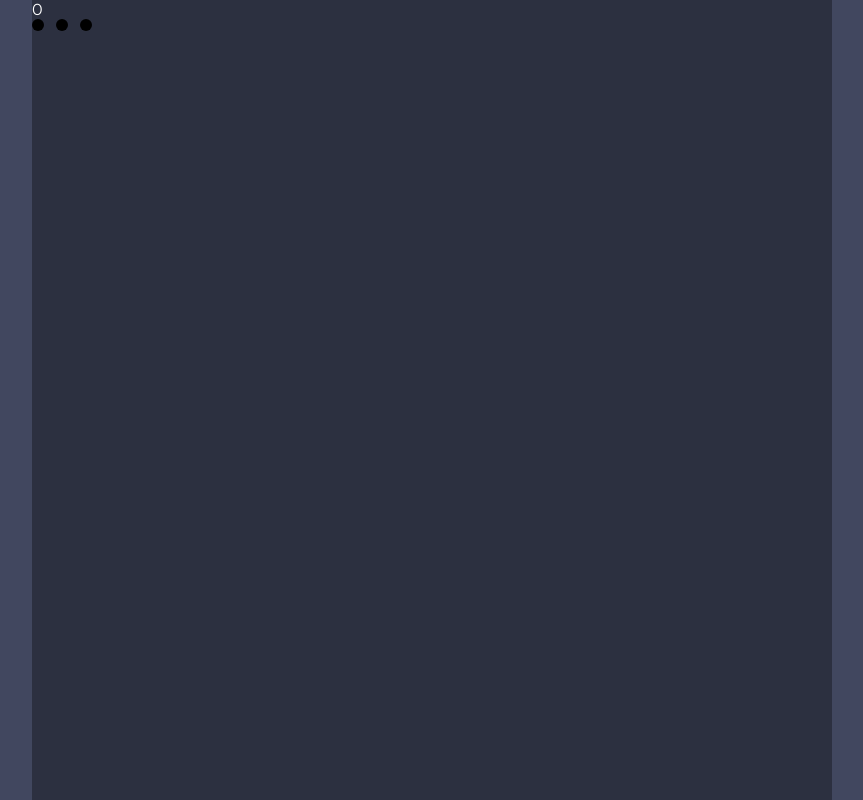
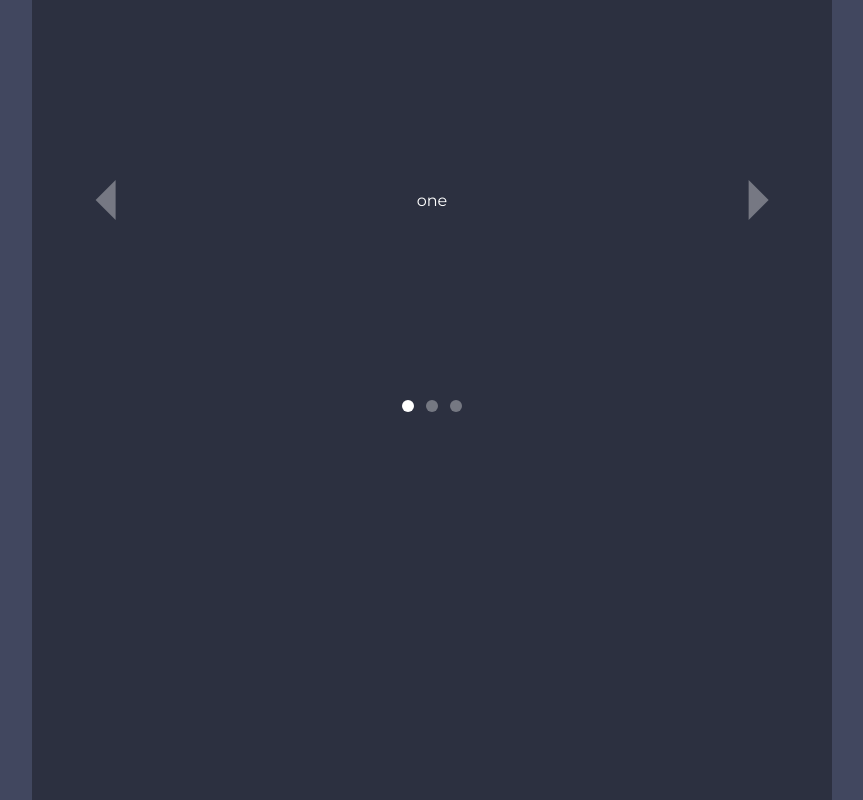
Before and after one commit to zetmate/exchange-widget, a React app: page /#/wallet in a window 1280 px wide. Shown: the whole page, without its empty margins (208-1071 px from the left). Built offline with nearby package versions, Linux system fonts and the light colour scheme; the HTML template or start-up script is replaced by a standard one.

Commit message:
implement carousel component

```diff
--- a/src/App/screens/Wallet/index.tsx
+++ b/src/App/screens/Wallet/index.tsx
@@ -1,17 +1,16 @@
 import React from 'react';
 
 import { Carousel } from '../../../ui-kit/elements';
+
+const items = ['one', 'two', 'three'];
 
 /**
  * Wallet Screen component
  */
 const WalletScreen: React.FC = React.memo(() => {
 	return (
-		<div>
-			<Carousel
-				numItems={ 3 }
-				render={ index => <>{ index }</> }
-			/>
+		<div style={ { height: '50%' } }>
+			<Carousel items={ items } />
 		</div>
 	);
 });
--- a/src/styles/theme.ts
+++ b/src/styles/theme.ts
@@ -1,3 +1,5 @@
+import { useTheme as useThemeOriginal } from 'styled-components';
+
 type Theme = {
 	colors: {
 		text: string;
@@ -60,7 +62,10 @@ const mainTheme: Theme = {
 	},
 };
 
+const useTheme = (): Theme => useThemeOriginal() as Theme;
+
 export {
 	mainTheme,
 	Theme,
+	useTheme,
 };
--- a/src/ui-kit/elements/Carousel/Carousel.styled.tsx
+++ b/src/ui-kit/elements/Carousel/Carousel.styled.tsx
@@ -1,29 +1,39 @@
 import styled from 'styled-components';
-import { Flex } from '../../layout';
+import { FlexCenter, FlexRowBetween } from '../../layout';
 
-/*
- * Dot buttons
- */
+const SelfContainer = styled(FlexRowBetween)`
+	width: 100%;
+	height: 100%;
 
-const dotSize = '12px';
+	padding: 0 2%;
 
-export const Dot = styled.div`
-	width: ${ dotSize };
-	height: ${ dotSize };
-
-	// FIXME: hardcoded color
-	background: black;
-
-	border-radius: 100%;
+	align-items: center;
 `;
 
-export const ButtonsContainer = styled(Flex)`
+const ArrowContainer = styled(FlexCenter)`
+	width: 15%;
+	height: 20%;
+`;
+
+const ContentContainer = styled(FlexCenter)`
+	flex: 1 0 auto;
+`;
+
+const DotsContainer = styled(FlexCenter)`
+	width: 100%;
 
 	> * {
-		margin-right: ${ dotSize };
+		margin-right: 12px;
 	}
 
-	:last-child {
+	> :last-child {
 		margin-right: 0;
 	}
 `;
+
+export {
+	SelfContainer,
+	ContentContainer,
+	ArrowContainer,
+	DotsContainer,
+};
--- /dev/null
+++ b/src/ui-kit/elements/Carousel/DotButton/DotButton.styled.tsx
@@ -0,0 +1,29 @@
+import styled from 'styled-components';
+import { StyledProps } from '../../../../types';
+
+const dotSize = '12px';
+
+type DotProps = StyledProps & {
+	isActive: boolean;
+};
+
+const getDotBg = (p: DotProps) => {
+	if (p.isActive) {
+		return p.theme.colors.white;
+	}
+
+	return p.theme.colors.transparentWhite;
+};
+
+const Dot = styled.div<DotProps>`
+	width: ${ dotSize };
+	height: ${ dotSize };
+
+	background: ${ getDotBg };
+
+	border-radius: 100%;
+`;
+
+export {
+	Dot,
+};
--- /dev/null
+++ b/src/ui-kit/elements/Carousel/DotButton/index.tsx
@@ -0,0 +1,31 @@
+import React, { useCallback } from 'react';
+import { observer } from 'mobx-react';
+
+import { ICarouselStore } from '../store';
+import { Dot } from './DotButton.styled';
+
+type Props = {
+	index: number;
+	store: ICarouselStore;
+}
+
+const DotButton: React.FC<Props> = observer(({ index, store }) => {
+
+	const isActive = store.currentIndex === index;
+
+	const onClick = useCallback(() => {
+		store.switchTo(index);
+	}, [store, index]);
+
+	return (
+		<Dot
+			isActive={ isActive }
+			onClick={ onClick }
+		/>
+	);
+});
+
+DotButton.displayName = 'DotButton';
+
+export { Props as DotButtonProps };
+export default DotButton;
--- a/src/ui-kit/elements/Carousel/index.tsx
+++ b/src/ui-kit/elements/Carousel/index.tsx
@@ -1,55 +1,108 @@
-import React, { useMemo, useState } from 'react';
+import React, { useEffect, useMemo } from 'react';
+import { observer } from 'mobx-react';
 
-import { Dot, ButtonsContainer } from './Carousel.styled';
+import { useTheme } from '../../../styles/theme';
+import CaretIcon from '../../icons/Caret';
+
+import {
+	ArrowContainer,
+	ContentContainer,
+	DotsContainer,
+	SelfContainer,
+} from './Carousel.styled';
+
+import { CarouselStore } from './store';
+import DotButton from './DotButton';
 
 type Props = {
 	/**
-	 * Quantity of items in carousel
+	 * List of elements in carousel
 	 */
-	numItems: number;
+	items: JSX.Element[];
 
 	/**
-	 * Render function
-	 * @param currentIndex - index of the currently showed item
+	 * ItemsContainer
 	 */
-	render(currentIndex: number): JSX.Element;
+	ItemsContainer?: React.FC;
 }
+
+const defaultProps: Partial<Props> = {
+	ItemsContainer: ContentContainer,
+};
 
 /**
  * Carousel component
  */
-const Carousel: React.FC<Props> = React.memo((props) => {
+const Carousel: React.FC<Props> = observer((props) => {
 
-	const { numItems, render } = props;
-	const [currentItemIndex, setCurrentItemIndex] = useState<number>(0);
+	const { items, ItemsContainer } = props;
+	const theme = useTheme();
+
+	// NB: will be created once, during the first render
+	const store = useMemo(() => (
+		new CarouselStore(items.length)
+		// eslint-disable-next-line react-hooks/exhaustive-deps
+	), []);
+
+	// Update carousel size
+	useEffect(() => {
+		store.setSize(items.length);
+
+	}, [items.length, store]);
 
 	// Dot buttons
 	const dots = useMemo(() => {
 		const arr: JSX.Element[] = [];
 
-		for (let i = 0; i < numItems; i++) {
+		for (let i = 0; i < items.length; i++) {
 			arr.push(
-				<Dot
+				<DotButton
 					key={ i }
-					onClick={ () => setCurrentItemIndex(i) }
+					index={ i }
+					store={ store }
 				/>,
 			);
 		}
 		return arr;
-	}, [numItems]);
+	}, [items.length, store]);
+
+	const caretProps = useMemo(() => ({
+		size: '100%',
+		color: theme.colors.transparentWhite,
+	}), [theme]);
 
 	return (
 		<>
-			{ render(currentItemIndex) }
+			<SelfContainer>
+				<ArrowContainer onClick={ store.prev.bind(store) }>
+					<CaretIcon
+						{ ...caretProps }
+						direction="left"
+					/>
+				</ArrowContainer>
 
-			<ButtonsContainer>
+				<ItemsContainer>
+					{ items[store.currentIndex] }
+				</ItemsContainer>
+
+				<ArrowContainer onClick={ store.next.bind(store) }>
+					<CaretIcon
+						{ ...caretProps }
+						direction="right"
+					/>
+				</ArrowContainer>
+
+			</SelfContainer>
+
+			<DotsContainer>
 				{ dots }
-			</ButtonsContainer>
+			</DotsContainer>
 		</>
 	);
 });
 
 Carousel.displayName = 'Carousel';
+Carousel.defaultProps = defaultProps;
 
 export { Props as CarouselProps };
 export default Carousel;
--- /dev/null
+++ b/src/ui-kit/elements/Carousel/store.ts
@@ -0,0 +1,102 @@
+import { action, computed, observable } from 'mobx';
+import { fmod } from '../../../helpers';
+
+interface ICarouselStore {
+
+	/**
+	 * Current element index
+	 */
+	currentIndex: number;
+
+	/**
+	 * Previously showed index
+	 * NB: need this for animation
+	 */
+	prevIndex: number;
+
+	/**
+	 * Number of elements in carousel
+	 */
+	size: number;
+
+	/**
+	 * Change size
+	 */
+	setSize(newSize: number): void;
+
+	/**
+	 * Show next element
+	 */
+	next(): void;
+
+	/**
+	 * Show previous element
+	 */
+	prev(): void;
+
+	/**
+	 * Show element at index
+	 * @param index
+	 */
+	switchTo(index: number): void;
+}
+
+class CarouselStore implements ICarouselStore {
+
+	// Public props
+	@computed get currentIndex(): ICarouselStore['currentIndex'] {
+		return this._currentIndex;
+	}
+
+	@computed get prevIndex(): ICarouselStore['prevIndex'] {
+		return this._prevIndex;
+	}
+
+	get size(): ICarouselStore['size'] {
+		return this._size;
+	}
+
+	@action setSize(newSize: ICarouselStore['size']) {
+		// Do nothing if size is already correct
+		if (this._size === newSize) {
+			return;
+		}
+		this._size = newSize;
+
+		// Ensure index fits new size
+		this._currentIndex = fmod(this._currentIndex, this._size);
+	}
+
+	// Constructor
+	constructor(size: number) {
+		this._size = size;
+	}
+
+	// Public methods
+	@action next(): ReturnType<ICarouselStore['next']> {
+		this.switchTo(this._currentIndex + 1);
+	}
+
+	@action prev(): ReturnType<ICarouselStore['prev']> {
+		this.switchTo(this._currentIndex - 1);
+		console.log('current', this.currentIndex);
+	}
+
+	@action switchTo(
+		newIndex: ICarouselStore['currentIndex'],
+	): ReturnType<ICarouselStore['switchTo']> {
+
+		this._prevIndex = this._currentIndex;
+		this._currentIndex = fmod(newIndex, this._size);
+	}
+
+	// Private props
+	@observable private _currentIndex: ICarouselStore['currentIndex'] = 0;
+	@observable private _prevIndex: ICarouselStore['prevIndex'] = 0;
+	private _size: ICarouselStore['size'];
+}
+
+export {
+	CarouselStore,
+	ICarouselStore,
+};
--- a/src/ui-kit/icons/Caret.tsx
+++ b/src/ui-kit/icons/Caret.tsx
@@ -3,19 +3,15 @@ import React, { useMemo } from 'react';
 type Props = {
 	direction: 'left' | 'right' | 'down' | 'up';
 	size: string;
+	color: string;
 
 	strokeWidth?: number;
 	isSolid?: boolean;
-	color?: string;
-	lala: (la: string) => void;
 }
 
 const defaultProps: Partial<Props> = {
-	strokeWidth: 1.5,
+	strokeWidth: 0,
 	isSolid: true,
-
-	// FIXME: hardcoded color
-	color: '#fff',
 };
 
 /**
--- a/tsconfig.json
+++ b/tsconfig.json
@@ -1,5 +1,6 @@
 {
 	"compilerOptions": {
+        "experimentalDecorators": true,
 		"outDir": "./dist/",
 		"sourceMap": true,
 		"noImplicitAny": true,
```
